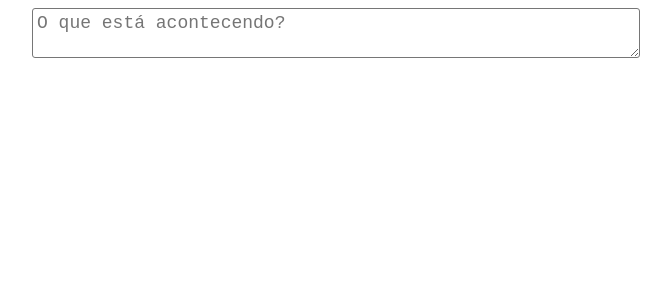
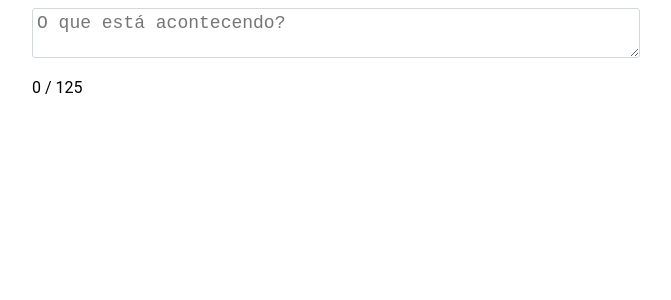
Before and after one commit to JulioPaschoal/Twitter, a React (Vite) app: page / in a window 1280 px wide. Shown: the top 300 px of the page, without its empty margins (304-975 px from the left). Built offline with nearby package versions, Linux system fonts and the light colour scheme.

Commit message:
criando contador de caracter

```diff
--- a/src/components/TextInput.jsx
+++ b/src/components/TextInput.jsx
@@ -1,9 +1,25 @@
+import { useState } from 'react';
 import style from './TextInput.module.css'
 
 export default function TextInput ({placeholder, maxLength, ...props}){
+  const [text, setText] = useState('');
+
+  function onTextChange(event){
+    const text = event.target.value;
+    if (text.length <= maxLength) {
+      setText(text);
+    }
+  }
   return (
     <div>
-      <textarea className={style.input} placeholder={placeholder} maxLength={maxLength} {...props}/>
+      <textarea
+        className={style.input}
+        placeholder={placeholder}
+        maxLength={maxLength} value={text}
+        onChange={onTextChange}
+      {...props}
+      />
+      <p>{text.length} / {maxLength}</p>
     </div>
   );
 }
--- a/src/components/TextInput.module.css
+++ b/src/components/TextInput.module.css
@@ -1,6 +1,6 @@
 .input {
   font-size: 18px;
-  border: 1px solid (--border);
+  border: 1px solid var(--border);
   width: 100%;
   border-radius: 3px;
   padding: 4px;
```
Also changed, not shown: 1 other file (tests, documents, lock files or other folders).
